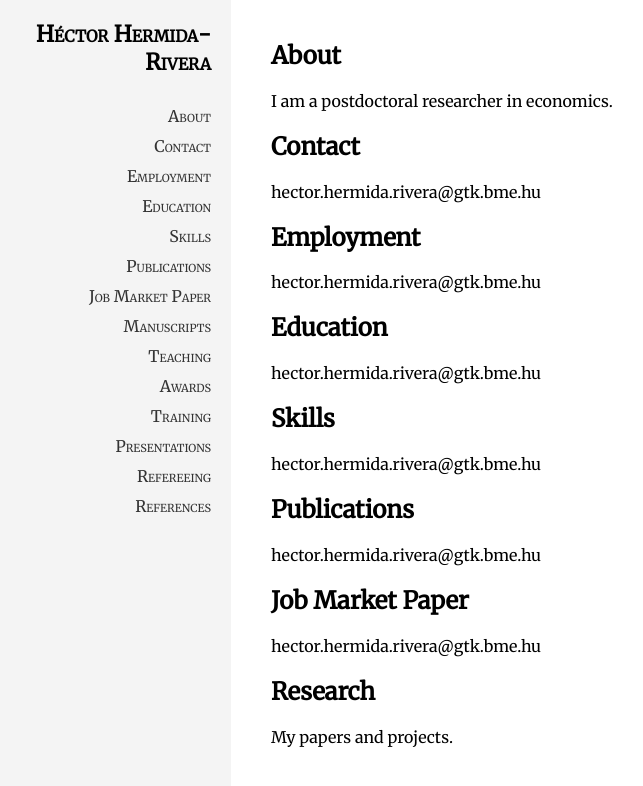
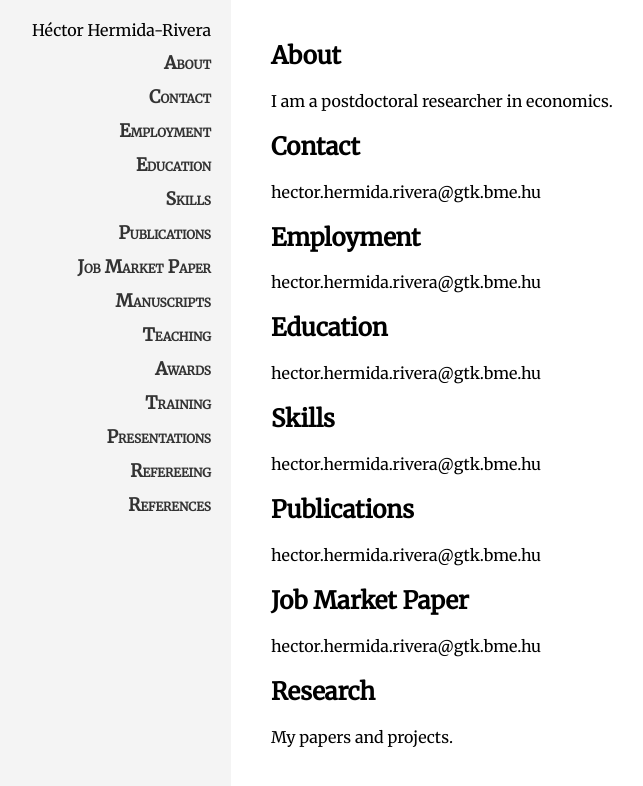
Before and after one commit to HectorHermidaRivera/hectorhermidarivera.github.io, a Jekyll site: the page built from index.md, in a window 1280 px wide. Shown: the top 786 px of the page, without its empty margins (29-672 px from the left). Built offline with Jekyll 4.4.1, drawn with Linux system fonts in a browser that asks for light colours.

Commit message:
Refactor sidebar styles and link properties
Adjusted sidebar and link styles for consistency and improved layout.

```diff
--- a/assets/css/style.css
+++ b/assets/css/style.css
@@ -5,7 +5,7 @@ body {
 }
 
 .sidebar {
-  width: 260px;              /* wider sidebar */
+  width: 260px;
   position: fixed;
   top: 0;
   left: 0;
@@ -13,26 +13,27 @@ body {
   background: #f4f4f4;
   padding: 20px;
   box-sizing: border-box;
-  text-align: right;         /* right align links */
-}
-
-.sidebar .name {
-  font-variant: small-caps;  /* small caps name */
-  font-size: 1.4em;
-  font-weight: bold;
-  margin-bottom: 30px;
+  text-align: right;
 }
 
 .sidebar a {
   display: block;
-  margin: 10px 0;
+  margin: 12px 0;
   color: #333;
   text-decoration: none;
-  font-variant: small-caps;  /* small caps links */
+  font-variant: small-caps;
+  font-weight: bold;
+  font-size: 1.1em; /* larger font */
 }
 
 .content {
-  margin-left: 280px;        /* match sidebar width + padding */
+  margin-left: 280px;
   padding: 20px;
   scroll-behavior: smooth;
 }
+
+.main-name {
+  font-size: 2em;
+  font-weight: bold;
+  margin-bottom: 30px;
+}
```
